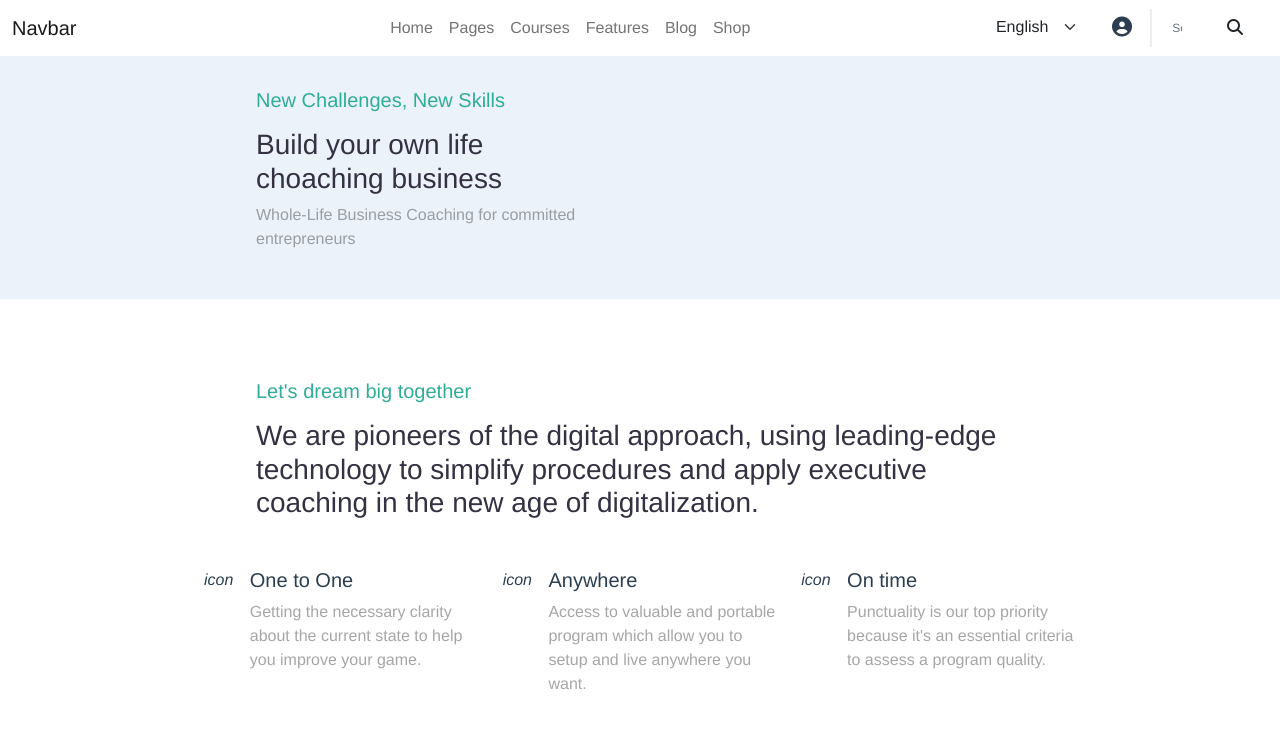
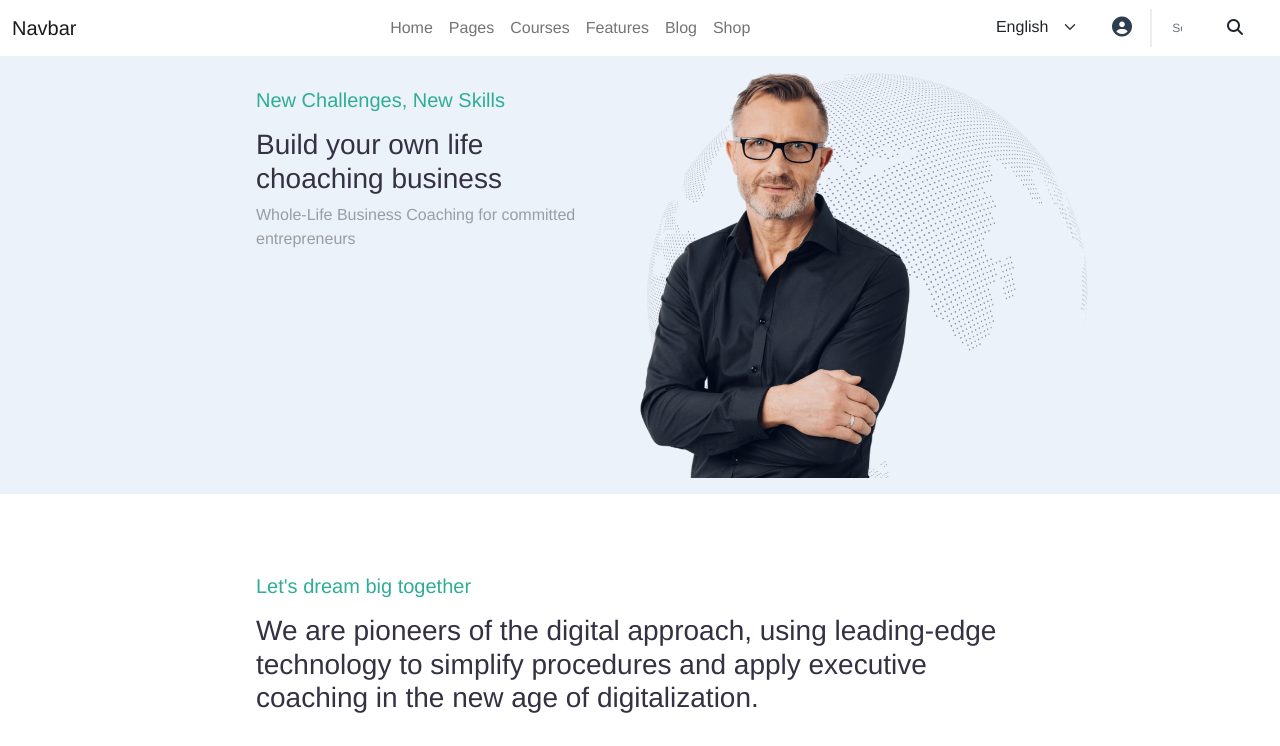
Before and after one commit to Antonius131/proj-html-vuejs, a Vue app: page / in a window 1280 px wide. Shown: the top 746 px of the page. Built offline with nearby package versions, Linux system fonts and the light colour scheme.

Commit message:
Jumbotron: adding images

```diff
--- a/src/components/header/MainJumbotron.vue
+++ b/src/components/header/MainJumbotron.vue
@@ -1,4 +1,5 @@
 <template>
+   <div class="row">
       <div class="jumbotron">
          <div class="container">
             <div class="row">
@@ -9,8 +10,10 @@
                      paragraph = "Whole-Life Business Coaching for committed entrepreneurs"
                   />
                </div>
-            <div class="col-6 wrap img-wrap">
-               <!-- <img src="../../assets/img/hero/home-business-hero-avatar.png" alt="avatar"> -->
+               <div class="col-6 img-wrap">
+                  <img class="img-fluid globe-img" src="../../assets/img/hero/home-business-hero-global-image.png" alt="globe-img">
+                  <img class="img-fluid avatar-img" src="../../assets/img/hero/home-business-hero-avatar.png" alt="avatar-img">
+               </div>
             </div>
          </div>
       </div>
@@ -28,7 +31,27 @@ export default {
 <style lang="scss" scoped>
    @import '../../assets/css/variables.scss';
 
+   .row {
+      padding: 0;
+
       .jumbotron {
          background-color: $hero_bg;
+
+         .img-wrap {
+            position: relative;
+            line-height: 0;
+
+            .globe-img {
+               transform: rotate(-45deg);
+            }
+
+            .avatar-img {
+               position: absolute;
+               left: 0;
+               bottom: 0;
+               height: 100%;
+            }
+         }
+      }
    }
 </style>
```
Lines whose indentation alone changed are shown as unchanged.
